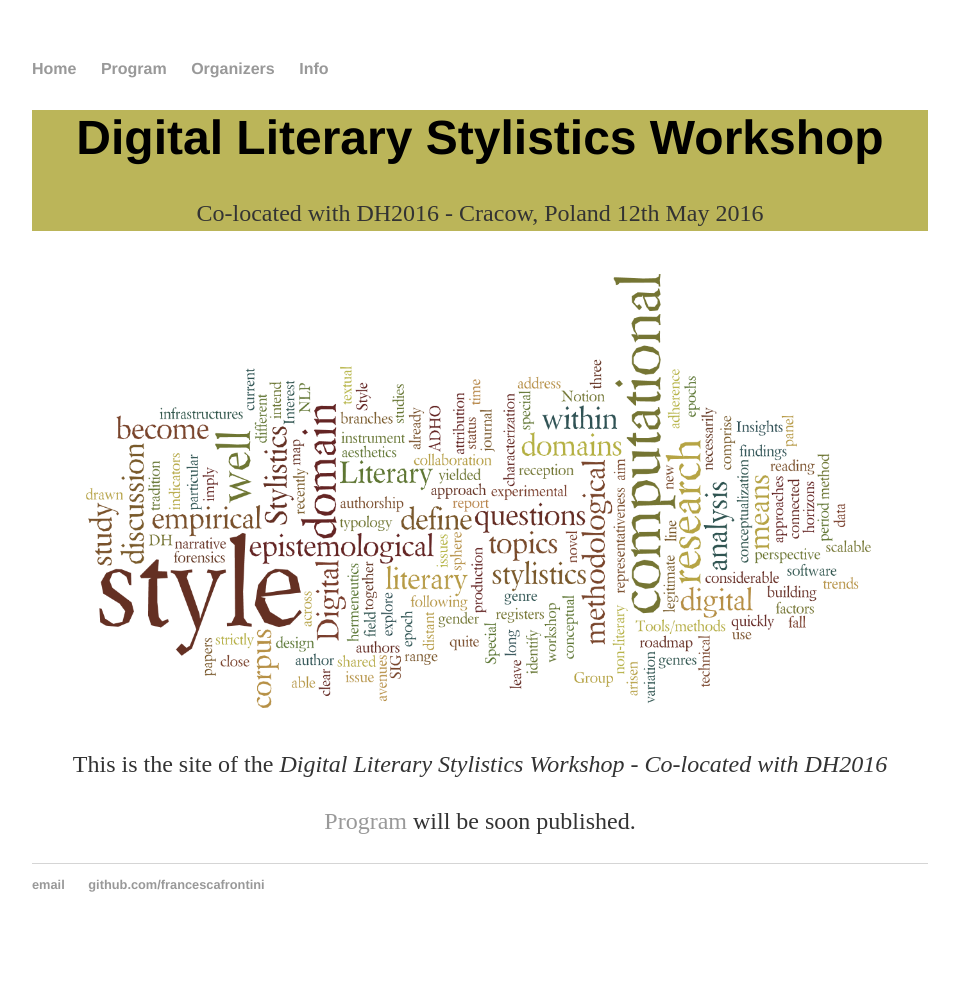
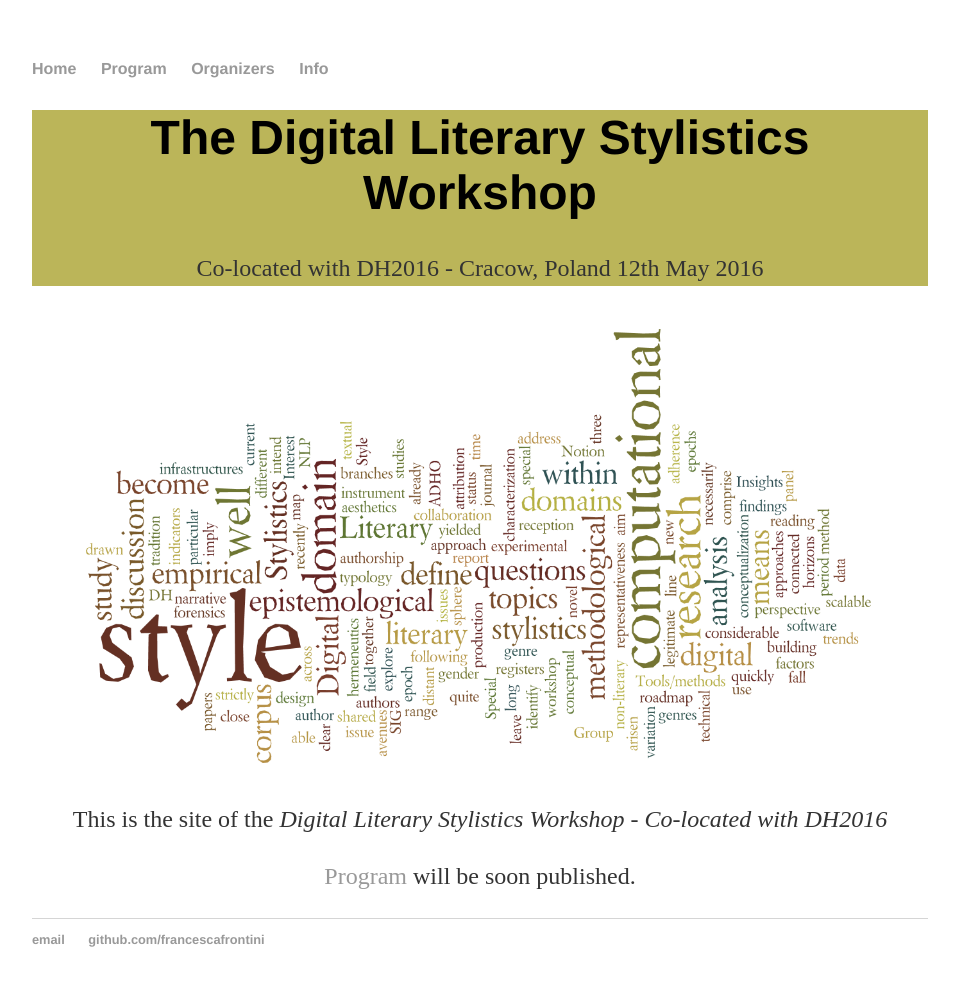
Before and after one commit to DigitalLiteraryStylistic/-DigitalLiteraryStylistic.github.io, a Jekyll site: the page built from index.html, in a window 1280 px wide. Shown: the whole page, without its empty margins (160-1119 px from the left). Built offline with Jekyll 4.4.1, drawn with Linux system fonts in a browser that asks for light colours; before the commit the page ends 952 px from its top, so only the background shows below that.

Commit message:
Update default.html

```diff
--- a/_layouts/default.html
+++ b/_layouts/default.html
@@ -15,7 +15,7 @@
 	    		</ul>
 			</nav>
 			<div class="main-header">
-				<h1>Digital Literary Stylistics Workshop</h1>
+				<h1>The <i></i>Digital Literary Stylistics</i> Workshop</h1>
 				<p> Co-located with DH2016 - Cracow, Poland 12th May 2016 </p>
 			</div>
 			<div class="container">
```
